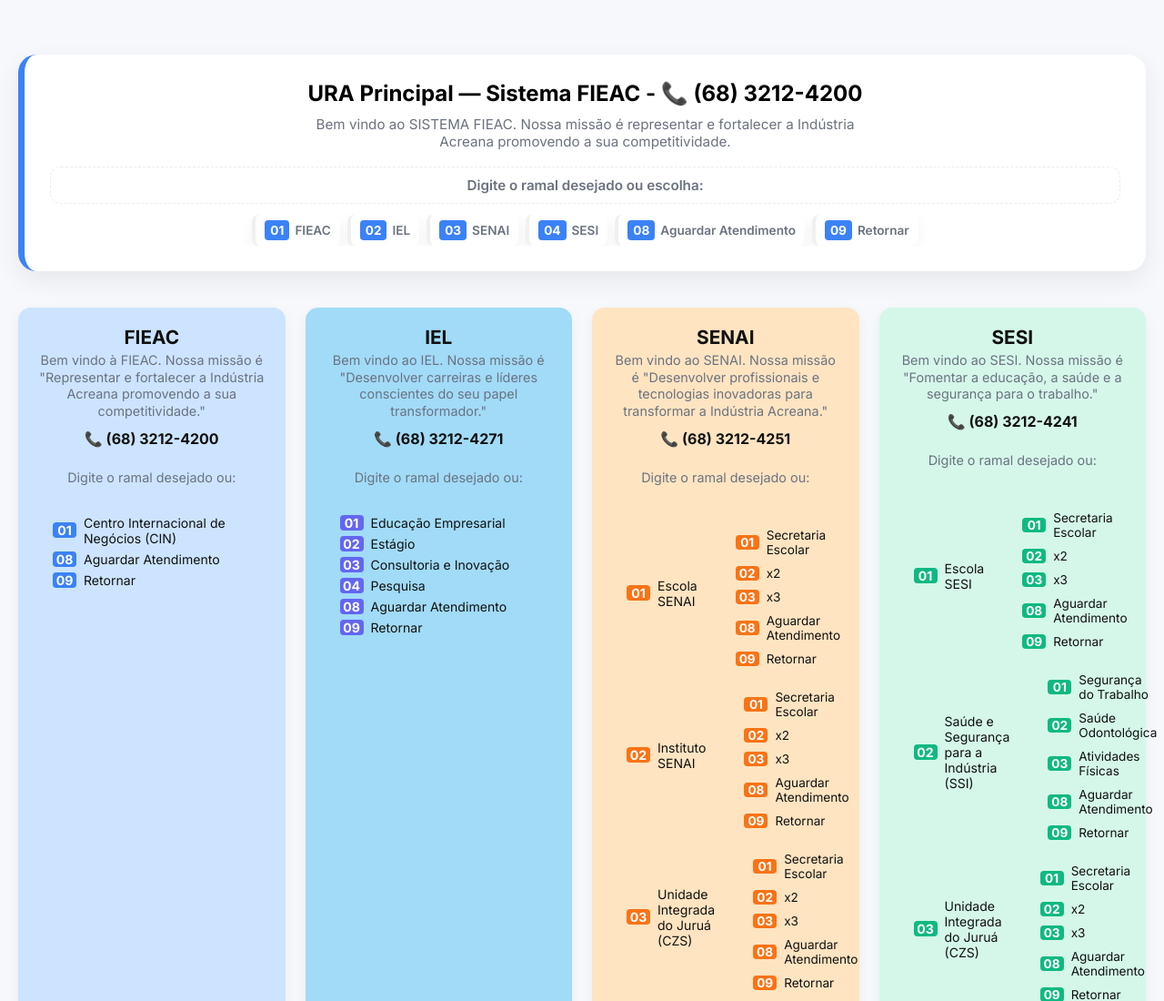
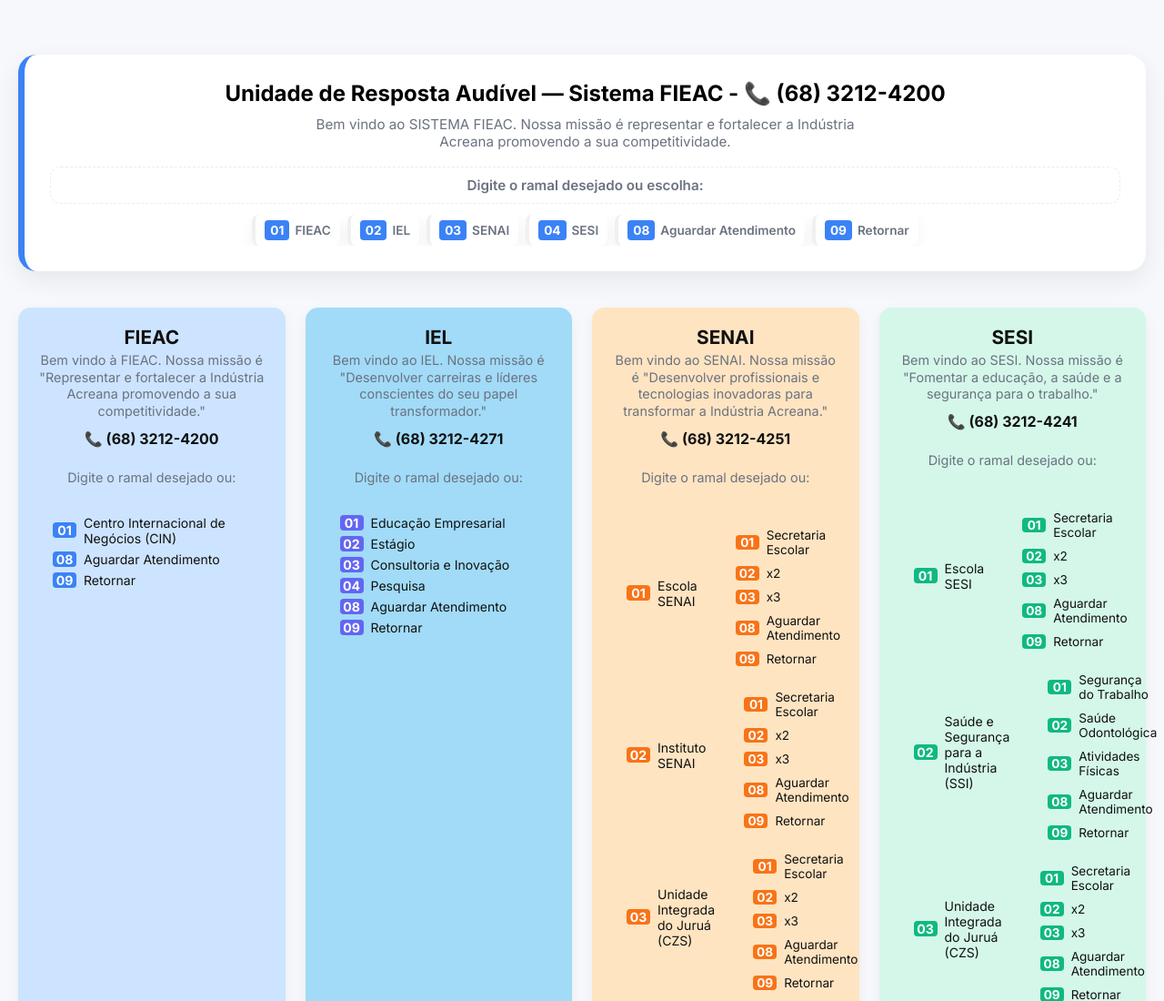
Before and after one commit to Estherhadassa/URA, a plain HTML site: page index.html in a window 1280 px wide. Shown: the top 1100 px of the page at 91% size. Drawn offline with Linux system fonts and the light colour scheme.

Commit message:
correção de title

```diff
--- a/index.html
+++ b/index.html
@@ -297,7 +297,7 @@
     <div class="top-header">
       <div>
 
-        <h2>URA Principal — Sistema FIEAC - 📞 (68) 3212-4200</h2>
+        <h2> Unidade de Resposta Audível — Sistema FIEAC - 📞 (68) 3212-4200</h2>
       </div>
 
     </div>
```
